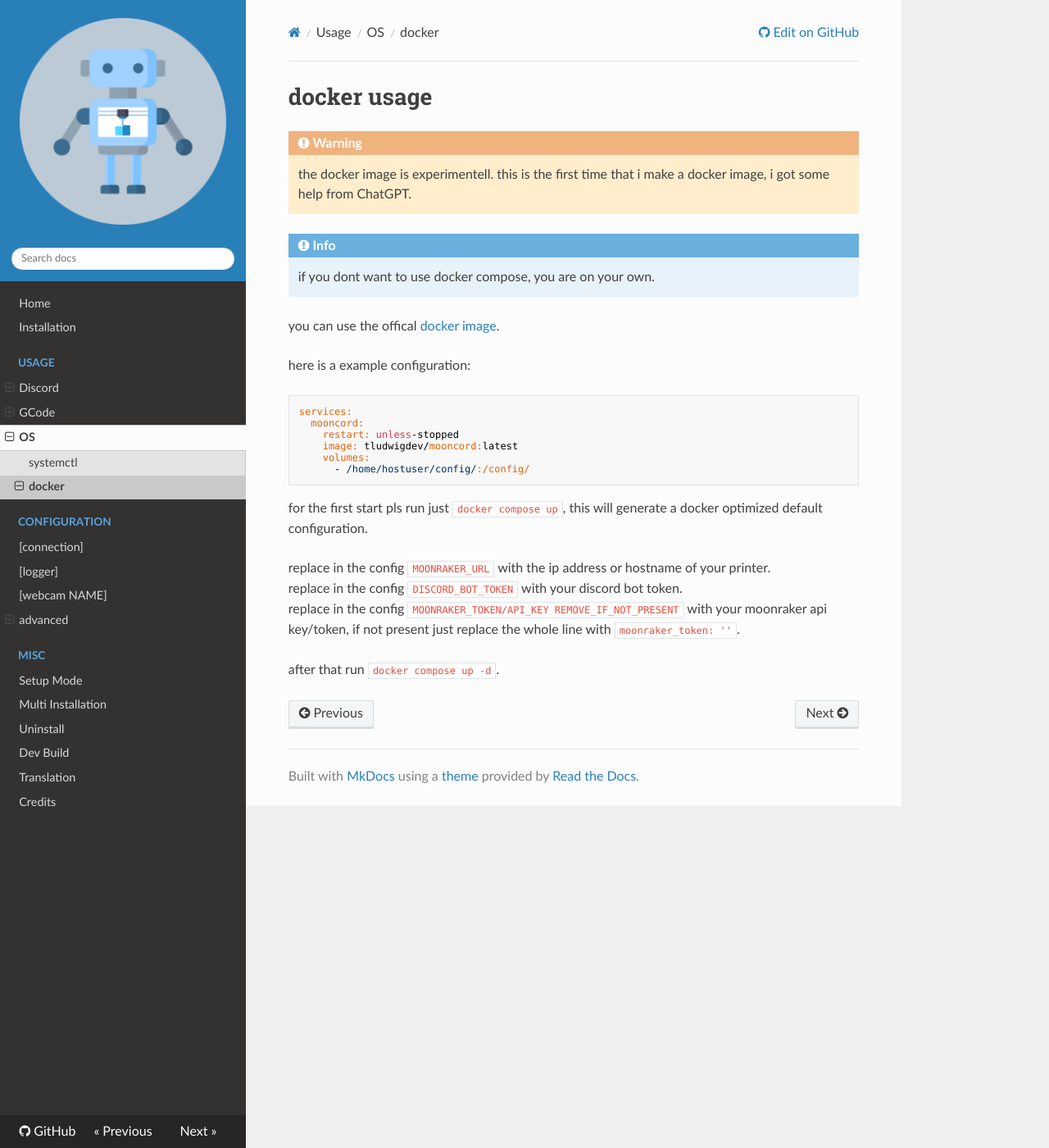
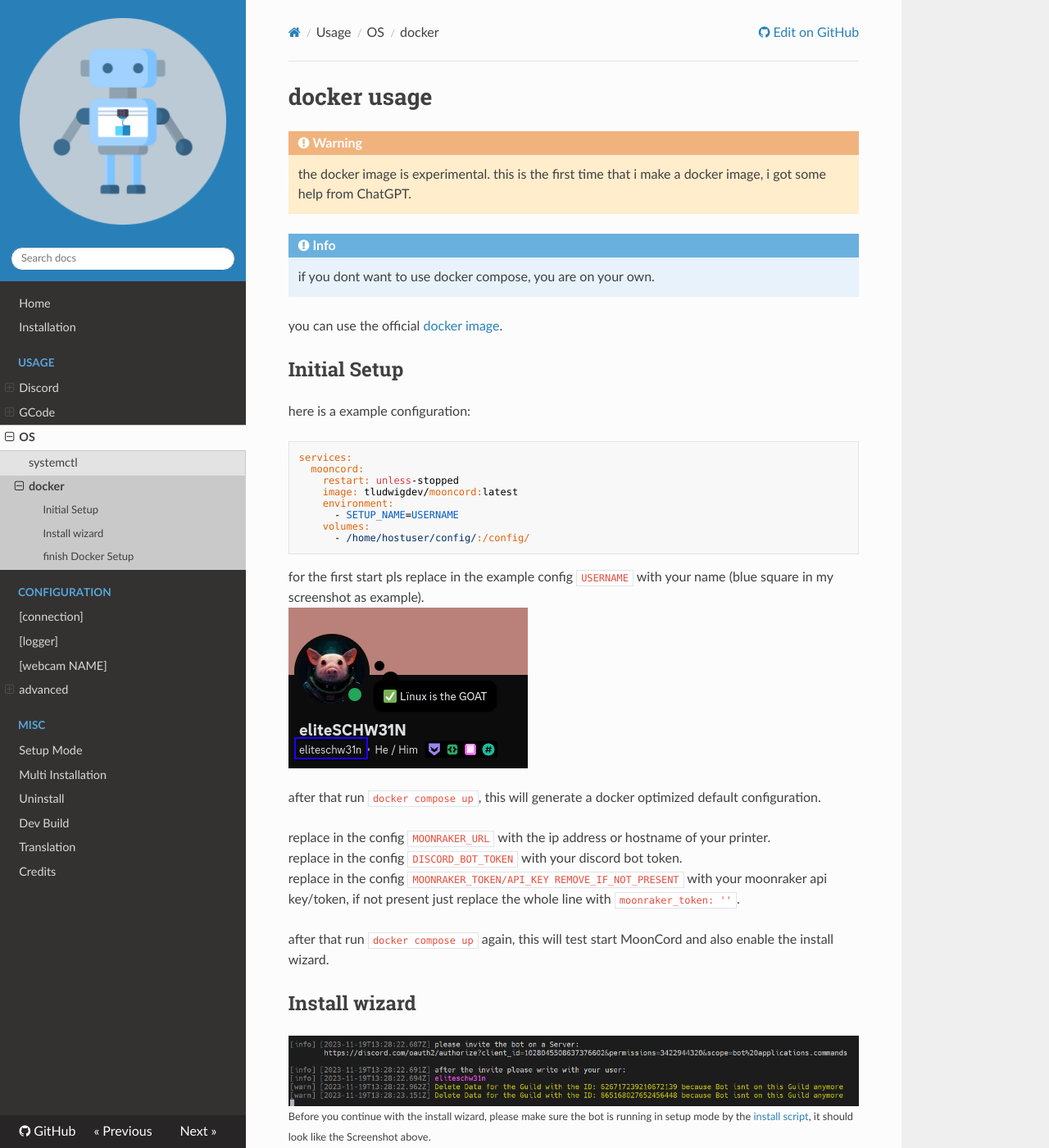
Before and after one commit to eliteSchwein/mooncord-docs, an MkDocs documentation site: the page built from content/docs/sites/Usage/OS/docker.md, in a window 1280 px wide and 1400 px high. Shown: the whole window at 82% size. Built offline with MkDocs 1.6.1, drawn with Linux system fonts in a browser that asks for light colours; nearby versions of some CDN libraries; some of the changed text lies outside the part shown.

Commit message:
feat: update docker documentation

````diff
--- a/content/docs/sites/Usage/OS/docker.md
+++ b/content/docs/sites/Usage/OS/docker.md
@@ -1,12 +1,14 @@
 # docker usage
 
 !!! warning
-    the docker image is experimentell. this is the first time that i make a docker image, i got some help from ChatGPT.
+    the docker image is experimental. this is the first time that i make a docker image, i got some help from ChatGPT.
 
 !!! info
     if you dont want to use docker compose, you are on your own.
 
-you can use the offical [docker image](https://hub.docker.com/repository/docker/tludwigdev/mooncord/general).
+you can use the official [docker image](https://hub.docker.com/repository/docker/tludwigdev/mooncord/general).
+
+## Initial Setup
 
 here is a example configuration:
 
@@ -15,14 +17,62 @@ services:
   mooncord:
     restart: unless-stopped
     image: tludwigdev/mooncord:latest
+    environment:
+      - SETUP_NAME=USERNAME
     volumes:
       - /home/hostuser/config/:/config/
 ```
 
-for the first start pls run just `docker compose up`, this will generate a docker optimized default configuration.
+for the first start pls replace in the example config `USERNAME` with your name (blue square in my screenshot as example).
+![Screenshot](../../../img/question4_1.png)
+
+
+after that run `docker compose up`, this will generate a docker optimized default configuration.
 
 replace in the config `MOONRAKER_URL` with the ip address or hostname of your printer.
 replace in the config `DISCORD_BOT_TOKEN` with your discord bot token.
 replace in the config `MOONRAKER_TOKEN/API_KEY REMOVE_IF_NOT_PRESENT` with your moonraker api key/token, if not present just replace the whole line with `moonraker_token: ''`.
 
-after that run `docker compose up -d`.
+
+after that run `docker compose up` again, this will test start MoonCord and also enable the install wizard.
+
+## Install wizard
+![Screenshot](../../../img/wizard1.png)
+<small>Before you continue with the install wizard, please make sure the bot is running in setup mode by the [install script](#install-script),
+it should look like the Screenshot above.</small>
+
+![Screenshot](../../../img/wizard2.png)
+<small>Copy Paste the invite Url into your browser (ctrl + c is supported since 1.0.3)</small>
+
+![Screenshot](../../../img/wizard3.png)
+<small>Select a Server where you have admin permissions or temporary create one</small>
+
+![Screenshot](../../../img/wizard4.png)
+<small>When you invite the Bot, dont untick permissions. this permissions are already the bare minimum</small>
+
+![Screenshot](../../../img/wizard5.png)
+<small>now write your Bot a message via DM (direct message)</small>
+
+![Screenshot](../../../img/wizard6.png)
+<small>this is the install wizard, it will guide you through the final installation steps</small>
+
+![Screenshot](../../../img/wizard7.png)
+<small>Do you want private notifications? if yes press yes otherwise no</small>
+
+![Screenshot](../../../img/wizard8.png)
+<small>you can adjust the cam settings, it will update the config in real time and update the message with the new cam settings.</small>
+
+![Screenshot](../../../img/wizard9.png)
+<small>check if all steps are correct and if they are just hit finish</small>
+
+## finish Docker Setup
+mooncord should automatic stop after finishing the install wizard.
+
+you should now remove the following section of your docker compose config:
+
+```yaml
+environment:
+  - SETUP_NAME=USERNAME
+```
+
+after that run `docker compose up -d`, the bot should be online and ready.
````
